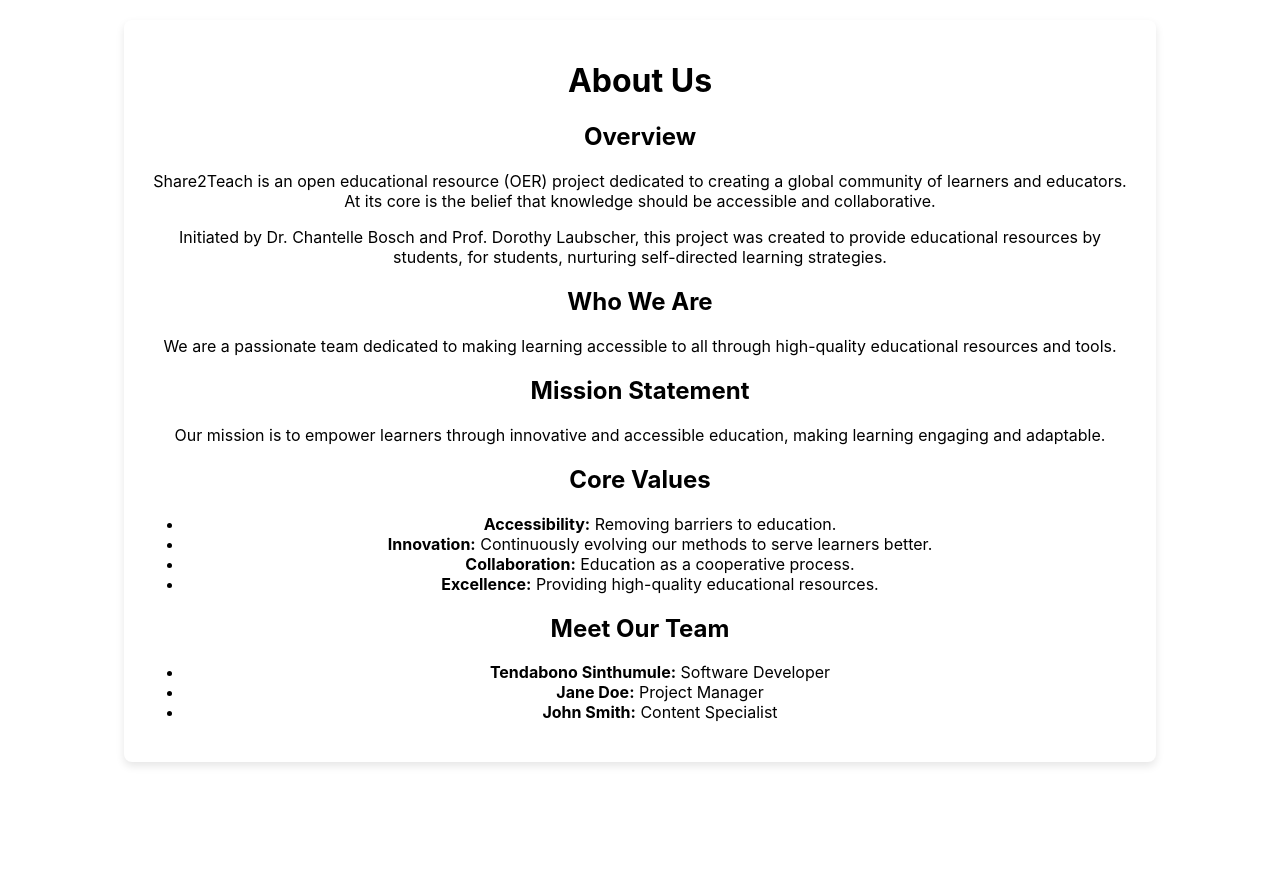
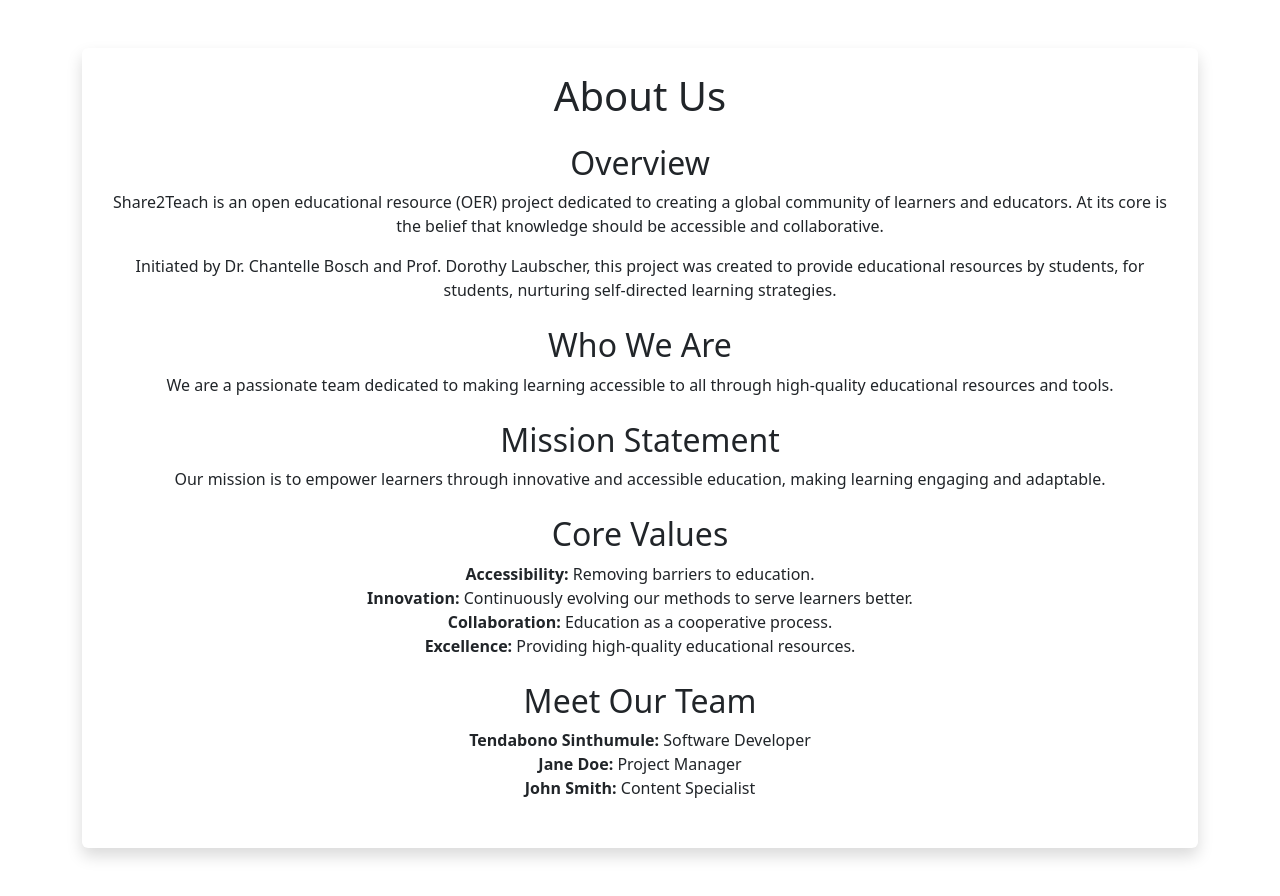
Before and after one commit to TS29TR21/Front-end, a React (Create React App) app in the folder frontend-bananaboat/: page /about-us-page in a window 1280 px wide. Before the commit the page ends 800 px from the top, so only its background shows below. Built offline with nearby package versions, Linux system fonts and the light colour scheme; a small style sheet from the web is missing.

Commit message:
We getting there

```diff
--- a/frontend-bananaboat/public/index.html
+++ b/frontend-bananaboat/public/index.html
@@ -1,43 +1,36 @@
 <!DOCTYPE html>
 <html lang="en">
   <head>
-    <meta charset="utf-8" />
-    <link rel="icon" href="%PUBLIC_URL%/favicon.ico" />
-    <meta name="viewport" content="width=device-width, initial-scale=1" />
-    <meta name="theme-color" content="#000000" />
-    <meta
-      name="description"
-      content="Web site created using create-react-app"
+    <meta charset="UTF-8" />
+    <meta name="viewport" content="width=device-width, initial-scale=1.0" />
+    <title>Share2Teach</title>
+
+    <!-- Bootstrap CSS -->
+    <link
+      href="https://stackpath.bootstrapcdn.com/bootstrap/4.5.2/css/bootstrap.min.css"
+      rel="stylesheet"
+      integrity="sha384-DyZvQZh5D5IcR2F5/7fYd99ywxMlZp0bG8z0ef7FHwL6J5wxlHtyT6i5yZy0gPpK"
+      crossorigin="anonymous"
     />
-    <link rel="apple-touch-icon" href="%PUBLIC_URL%/logo192.png" />
-    <!--
-      manifest.json provides metadata used when your web app is installed on a
-      user's mobile device or desktop. See https://developers.google.com/web/fundamentals/web-app-manifest/
-    -->
-    <link rel="manifest" href="%PUBLIC_URL%/manifest.json" />
-    <!--
-      Notice the use of %PUBLIC_URL% in the tags above.
-      It will be replaced with the URL of the `public` folder during the build.
-      Only files inside the `public` folder can be referenced from the HTML.
-
-      Unlike "/favicon.ico" or "favicon.ico", "%PUBLIC_URL%/favicon.ico" will
-      work correctly both with client-side routing and a non-root public URL.
-      Learn how to configure a non-root public URL by running `npm run build`.
-    -->
-    <title>React App</title>
   </head>
   <body>
-    <noscript>You need to enable JavaScript to run this app.</noscript>
     <div id="root"></div>
-    <!--
-      This HTML file is a template.
-      If you open it directly in the browser, you will see an empty page.
 
-      You can add webfonts, meta tags, or analytics to this file.
-      The build step will place the bundled scripts into the <body> tag.
-
-      To begin the development, run `npm start` or `yarn start`.
-      To create a production bundle, use `npm run build` or `yarn build`.
-    -->
+    <!-- Bootstrap JS and dependencies (jQuery and Popper.js) -->
+    <script
+      src="https://code.jquery.com/jquery-3.5.1.slim.min.js"
+      integrity="sha384-DfXdz2htPH0lsSSs5nCTpuj/zy4C+OGpamoFVy38MVBnE+IbbVYUew+OrCXaRkfj"
+      crossorigin="anonymous"
+    ></script>
+    <script
+      src="https://cdn.jsdelivr.net/npm/@popperjs/core@2.9.2/dist/umd/popper.min.js"
+      integrity="sha384-2XK9G7gLMZwxJSN+VhsIBmbthMALkV96aU2gYF7f3gdWk6yF8dIQiHaBL4ZZj6w2"
+      crossorigin="anonymous"
+    ></script>
+    <script
+      src="https://stackpath.bootstrapcdn.com/bootstrap/4.5.2/js/bootstrap.min.js"
+      integrity="sha384-B4gt1jrGC7Jh4AgTPSd9R3o0WGo8v4f3abJ6XKc+u6JrXqfUp6m5zU0W8ow6UJ8"
+      crossorigin="anonymous"
+    ></script>
   </body>
 </html>
--- a/frontend-bananaboat/src/components/about-us.js
+++ b/frontend-bananaboat/src/components/about-us.js
@@ -1,14 +1,15 @@
 import React from "react";
+import "bootstrap/dist/css/bootstrap.min.css"; // Import Bootstrap CSS
 
 const AboutUs = () => {
   return (
-    <div style={styles.pageContainer}>
-      <main style={styles.mainContent}>
-        <header style={styles.header}>
+    <div className="container my-5">
+      <main className="bg-white p-4 rounded shadow">
+        <header className="text-center mb-4">
           <h1>About Us</h1>
         </header>
 
-        <section style={styles.section}>
+        <section className="mb-4">
           <h2>Overview</h2>
           <p>
             Share2Teach is an open educational resource (OER) project dedicated
@@ -23,7 +24,7 @@
           </p>
         </section>
 
-        <section style={styles.section}>
+        <section className="mb-4">
           <h2>Who We Are</h2>
           <p>
             We are a passionate team dedicated to making learning accessible to
@@ -31,7 +32,7 @@
           </p>
         </section>
 
-        <section style={styles.section}>
+        <section className="mb-4">
           <h2>Mission Statement</h2>
           <p>
             Our mission is to empower learners through innovative and accessible
@@ -39,9 +40,9 @@
           </p>
         </section>
 
-        <section style={styles.section}>
+        <section className="mb-4">
           <h2>Core Values</h2>
-          <ul>
+          <ul className="list-unstyled">
             <li>
               <strong>Accessibility:</strong> Removing barriers to education.
             </li>
@@ -60,9 +61,9 @@
           </ul>
         </section>
 
-        <section style={styles.section}>
+        <section className="mb-4">
           <h2>Meet Our Team</h2>
-          <ul>
+          <ul className="list-unstyled">
             <li>
               <strong>Tendabono Sinthumule:</strong> Software Developer
             </li>
@@ -79,33 +80,4 @@
   );
 };
 
-const styles = {
-  pageContainer: {
-    display: "flex",
-    justifyContent: "center",
-    padding: "20px",
-  },
-  mainContent: {
-    width: "80%",
-    backgroundColor: "#fff",
-    padding: "20px",
-    borderRadius: "8px",
-    boxShadow: "0 4px 8px rgba(0, 0, 0, 0.1)",
-  },
-  header: {
-    textAlign: "center",
-    marginBottom: "20px",
-  },
-  section: {
-    marginBottom: "20px",
-  },
-  ul: {
-    listStyle: "none",
-    paddingLeft: "0",
-  },
-  li: {
-    marginBottom: "10px",
-  },
-};
-
 export default AboutUs;
--- a/frontend-bananaboat/src/components/home.js
+++ b/frontend-bananaboat/src/components/home.js
@@ -87,7 +87,9 @@
   };
 
   return (
-    <Box sx={{ display: "flex", height: "100vh", bgcolor: "#e8f5e9" }}>
+    <Box sx={{ display: "flex", height: "100vh", bgcolor: "#E3F2FD" }}>
+      {" "}
+      {/* Light professional blue */}
       {/* Sidebar Drawer */}
       <Drawer
         variant="temporary" // Use 'temporary' for mobile view
@@ -140,7 +142,6 @@
           ))}
         </List>
       </Drawer>
-
       {/* Main Content */}
       <Box
         sx={{
@@ -165,6 +166,15 @@
           </Toolbar>
         </AppBar>
         <Container sx={{ padding: 2, overflowY: "auto" }}>
+          {/* Image with Share2Teach Text */}
+          <div className="text-center mb-4">
+            <img
+              src="https://services.nwu.ac.za/sites/services.nwu.ac.za/files/files/designs-branding/NWU-Stacked-Logo-Black-Digital.png" // Change this path to your image location
+              alt="Share2Teach"
+              className="img-fluid"
+              width={50} // Bootstrap class for responsive image
+            />
+          </div>
           <Box
             sx={{
               padding: 2,
--- a/frontend-bananaboat/src/index.js
+++ b/frontend-bananaboat/src/index.js
@@ -3,6 +3,7 @@
 import "./index.css";
 import App from "./App";
 import reportWebVitals from "./reportWebVitals";
+import "bootstrap/dist/js/bootstrap.bundle.min";
 
 const root = ReactDOM.createRoot(document.getElementById("root"));
 root.render(
--- /dev/null
+++ b/package.json
@@ -0,0 +1,5 @@
+{
+  "dependencies": {
+    "@popperjs/core": "^2.11.8"
+  }
+}
```
Also changed, not shown: 2 other files (tests, documents, lock files or other folders).
